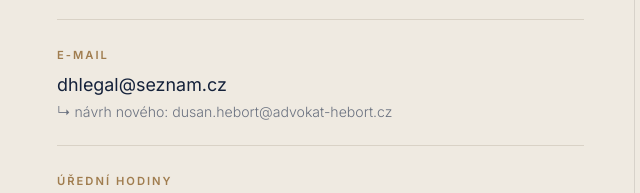
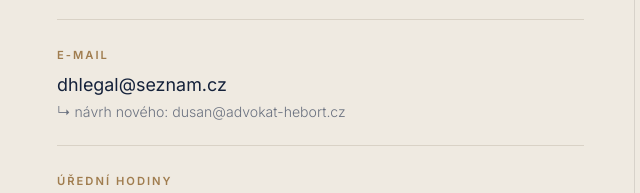
Before and after one commit to kucerazdenek78-jpg/advokat-hebort, a plain HTML site: page index.html in a window 1280 px wide. Shown: the part 3614-3807 px from the top of the page, 31-671 px from the left. Drawn offline with nearby package versions, Linux system fonts and the light colour scheme; grey boxes are pictures that could not be loaded.

Commit message:
Úprava navrhovaného e-mailu na dusan@advokat-hebort.cz

```diff
--- a/index.html
+++ b/index.html
@@ -381,7 +381,7 @@
         <div class="cblock">
           <div class="lab" data-i="labEmail">E-mail</div>
           <div class="val"><a href="mailto:dhlegal@seznam.cz">dhlegal@seznam.cz</a></div>
-          <div class="sub todo">↳ návrh nového: dusan.hebort@advokat-hebort.cz</div>
+          <div class="sub todo">↳ návrh nového: dusan@advokat-hebort.cz</div>
         </div>
         <div class="cblock">
           <div class="lab" data-i="labHours">Úřední hodiny</div>
```
